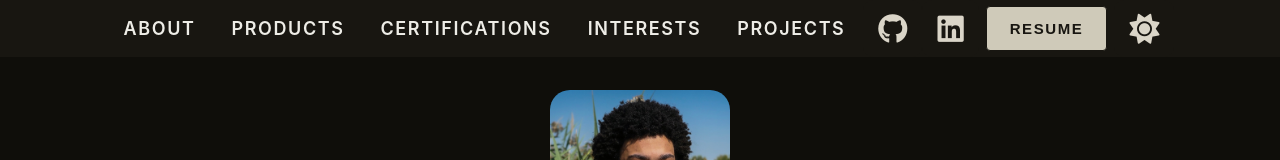
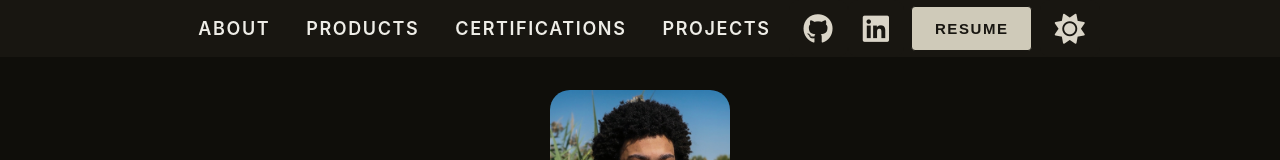
Before and after one commit to owenpa/portfolio2, a React (Create React App) app: page / in a window 1280 px wide. Shown: the top 160 px of the page. Built offline with nearby package versions, Linux system fonts and the light colour scheme.

Commit message:
remove navbar link to small interests section

```diff
--- a/src/Navbar.js
+++ b/src/Navbar.js
@@ -5,7 +5,6 @@ function Navbar() {
         <li><a className='navbar-link' href='#about-container'>ABOUT</a></li>
         <li><a className='navbar-link' href='#product-container'>PRODUCTS</a></li>
         <li><a className='navbar-link' href='#certificate-container'>CERTIFICATIONS</a></li>
-        <li><a className='navbar-link' href='#interests-container'>INTERESTS</a></li>
         <li><a className='navbar-link' href='#projects-container'>PROJECTS</a></li>
         <button className="faSocialButton" onClick={() => { window.open('https://github.com/owenpa', '_blank') }}><i className="fa-brands fa-github"></i></button>
         <button className="faSocialButton" onClick={() => { window.open('https://linkedin.com/in/owenghill/', '_blank') }}><i className="fa-brands fa-linkedin"></i></button>
```
